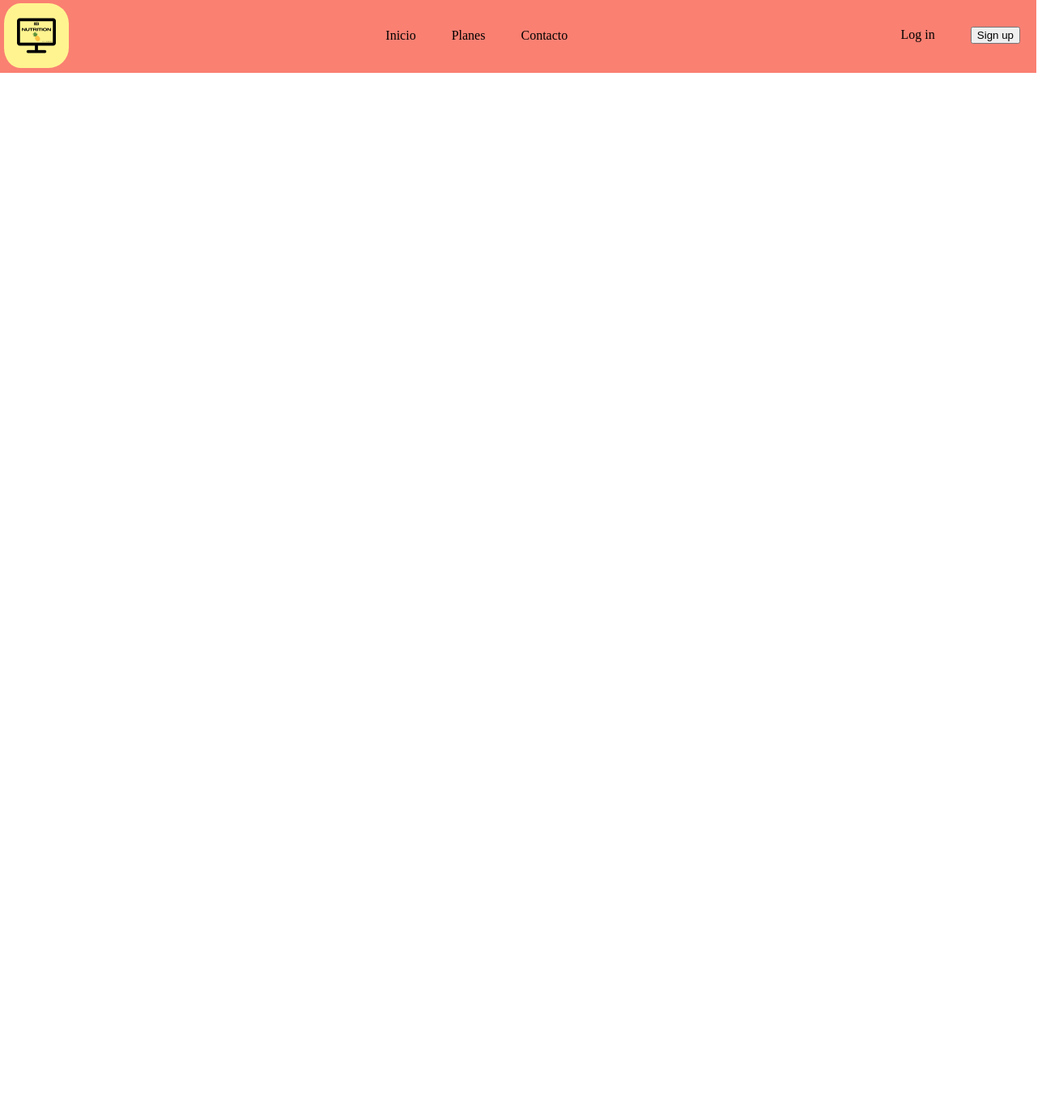
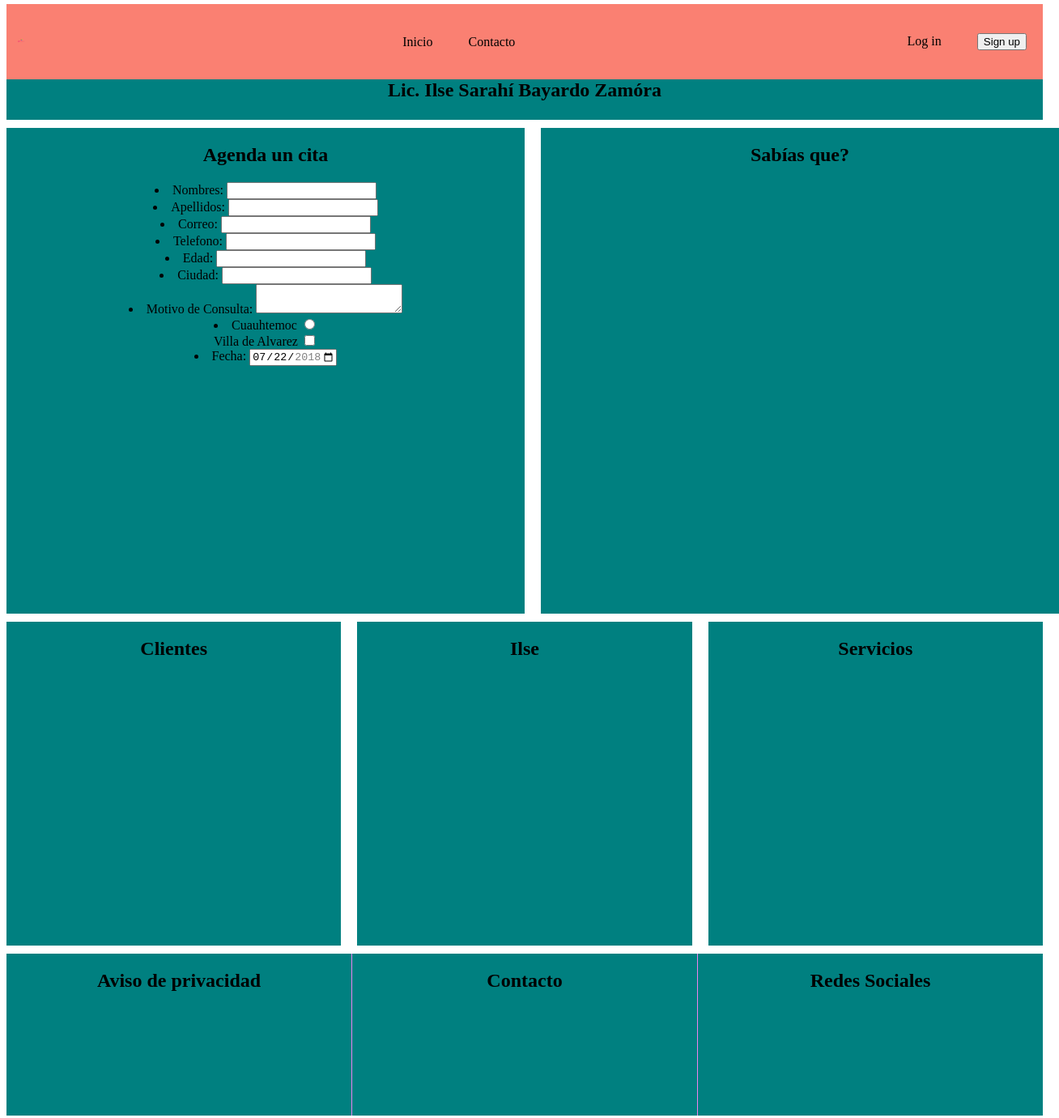
Before and after one commit to alcamk/ib-app, a plain HTML site: page index.html in a window 1280 px wide. Shown: the part 3-1384 px from the top of the page at 81% size, 1308 px wide, since content can reach past the window. Before the commit the page ends 800 px from the top, so only its background shows below. Drawn offline with Linux system fonts and the light colour scheme.

Commit message:
nuevo diseño

```diff
--- a/index.html
+++ b/index.html
@@ -10,12 +10,11 @@
     <header>
         <section class="nav-bar">
             <div class="item-nav-bar">
-                <img class="logo" src="images/logo.jpeg">
+                <img class="logo" src="images/logo.PNG">
             </div>
             <div class="item-nav-bar">
                 <ul>
                     <li><a href="#">Inicio</a></li>
-                    <li><a href="#">Planes</a></li>
                     <li><a href="#">Contacto</a></li>
                 </ul>
             </div>
@@ -27,5 +26,71 @@
             </div>
         </section>
     </header>
+    <section class="tag-name">
+        <h1>
+            Lic. Ilse Sarahí Bayardo Zamóra
+        </h1>
+    </section>
+    <section class="container">
+
+        <section class="item">
+            <h2>Agenda un cita</h2>
+            <div>
+                <li>
+                    <label for="name">Nombres:</label>
+                    <input type="text" id="name" name="name">
+                </li>
+                <li>
+                    <label for="last-name">Apellidos:</label>
+                    <input type="text" id="last-name" name="last_name">
+                </li>
+                <li>
+                    <label for="correo">Correo:</label>
+                    <input type="email" id="correo" name="correo">
+                </li>
+                <li>
+                    <label for="phone">Telefono:</label>
+                    <input type="number" id="phone" name="phone">
+                </li>
+                <li>
+                    <label for="age">Edad:</label>
+                    <input type="number" id="age" name="age">
+                </li>
+                <li>
+                    <label for="city">Ciudad:</label>
+                    <input type="text" id="city" name="city">
+                </li>
+                <li>
+                    <label for="reason">Motivo de Consulta:</label>
+                    <textarea id="reason" name="reason"></textarea>
+                </li>
+                <li>
+                    <label>Cuauhtemoc</label>
+                    <input type="radio" id="cuau" value="cuau"> <br>
+                    <label>Villa de Alvarez</label>
+                    <input type="checkbox" id="villa" value="villa">
+                </li>
+                <li>
+                    <label for="start">Fecha:</label>
+                    <input type="date" id="start" name="trip-start" value="2018-07-22" min="2018-01-01" max="2018-12-31">
+                </li>
+            </div>
+        </section>
+        <section class="item">
+            <h2>Sabías que?</h2>
+        </section>
+    </section>
+    <section class="container-2">
+
+        <div class="item-2"><h2>Clientes</h2></div>
+        <div class="item-2"><h2>Ilse</h2></div>
+        <div class="item-2"><h2>Servicios</h2></div>
+
+    </section>
+    <footer class="footer">
+        <div class="item-f"><h2>Aviso de privacidad</h2></div>
+        <div class="item-f"><h2>Contacto</h2></div>
+        <div class="item-f"><h2>Redes Sociales</h2></div>
+    </footer>
 </body>
 </html>
--- a/styles/styles.css
+++ b/styles/styles.css
@@ -1,13 +1,11 @@
 body{
-    margin:auto;
-    height:100%;
-    width:100%;
+    width: 100%;
 }
 
 .logo{
     padding-left: 5px;
-    width: 80px;
-    height: 80px;
+    width: 20px;
+    height: 20px;
     border-radius: 25px;
 }
 
@@ -35,10 +33,53 @@ a{
     color: black;
 }
 
+.tag-name{
+    width: auto;
+    height: 50px;
+    background-color: teal;
+    margin-top: -20px;
+    text-align: center;
+}
 
-@media screen and (max-width:615px) {
-    .nav-bar{
-      flex-direction: column;
-      text-align: center;
-    }
-  }
+.container{
+    display: grid;
+    grid-template-columns: 50% 50%;
+    column-gap: 20px;
+    width: auto;
+    height: 600px;
+    margin-top: 10px;
+}
+
+.item{
+    text-align: center;
+    background-color: teal;
+}
+
+.container-2{
+    display: grid;
+    grid-template-columns: 1fr 1fr 1fr;
+    column-gap: 20px;
+    width: auto;
+    height: 400px;
+    margin-top: 10px;
+}
+
+.item-2{
+    text-align: center;
+    background-color: teal;
+}
+
+.footer{
+    display: grid;
+    grid-template-columns: 1fr 1fr 1fr;
+    column-gap: 1px;
+    width: auto;
+    height: 200px;
+    margin-top: 10px;
+    background-color: violet;
+}
+
+.item-f{
+    text-align: center;
+    background-color: teal;
+}
```
Also changed, not shown: Material/IMG_2605.jpg (added), images/frutas.jpg (added), images/logo.PNG (added), images/logo.jpeg (deleted).
